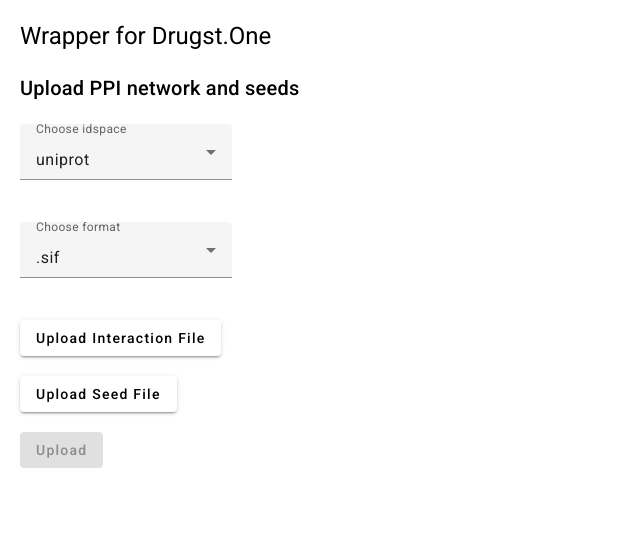
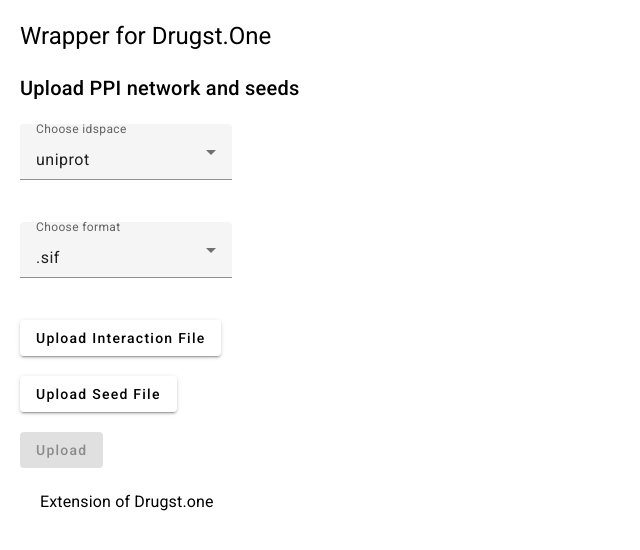
Before and after one commit to lspindler2509/wrapper-drugst-one, an Angular app: page / in a window 1280 px wide. Shown: the top 550 px of the page, without its empty margins (0-640 px from the left). Built offline with nearby package versions, Linux system fonts and the light colour scheme.

Commit message:
add leiden clustering

```diff
--- a/src/app/app.component.html
+++ b/src/app/app.component.html
@@ -44,7 +44,7 @@
         class="mx-auto">Upload</button>
 </div>
 
-<div *ngIf="network.nodes.length > 0">
+<div *ngIf="network.nodes.length > 0" class="upload-section">
     <h2 class="page-title">Visualization with Drugst.One</h2>
     <drugst-one id="netexp1"
         groups='{"nodeGroups":{"important":{"type":"gene","color":"#ff881f","font":{"color":"#000000"},"groupName":"Seed","shape":"image","image":"https://www.freepnglogos.com/uploads/dna-png/dna-genetic-genome-hospital-icon-35.png"},"gene":{"type":"gene","color":"#4da300","font":{"color":"#f0f0f0"},"groupName":"Discovered target","shape":"circle"},"foundDrug":{"type":"drug","color":"#F12590","font":{"color":"#000000"},"groupName":"Drug","shape":"diamond"}},"edgeGroups":{"default":{"color":"#000000","groupName":"default edge"}}}'
@@ -52,3 +52,6 @@
         [network]="network">
     </drugst-one>
 </div>
+<div class="upload-section">
+    <h3 class="page-title">Extension of Drugst.one</h3>
+</div>
```
Also changed, not shown: src/app/app.component.ts (+1 -1 lines).
